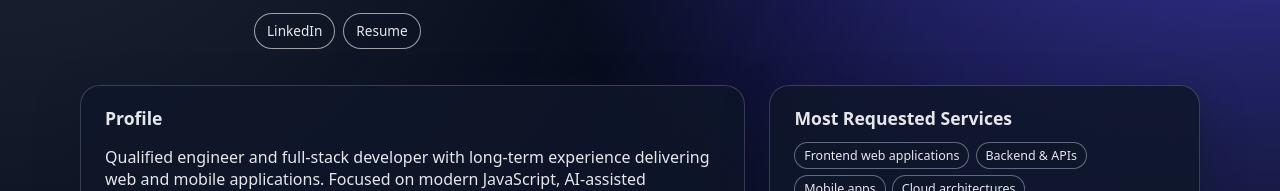
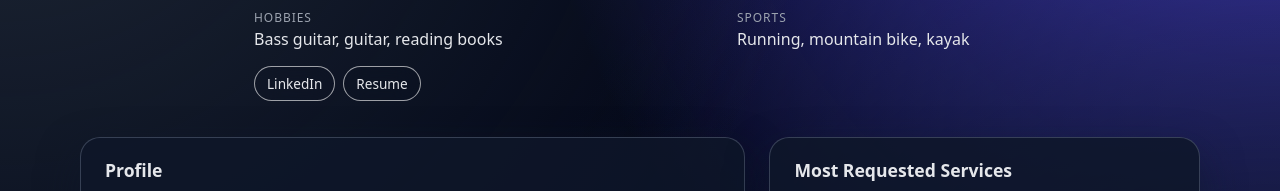
Before and after one commit to davideperrotta/davideperrotta.github.io, an Astro site: page / in a window 1280 px wide. Shown: the part 250-441 px from the top of the page. Built offline with nearby package versions, Linux system fonts and the light colour scheme; Astro itself is replaced by a stand-in of ours.

Commit message:
add hobbies section

```diff
--- a/src/components/ResumeHero.astro
+++ b/src/components/ResumeHero.astro
@@ -28,6 +28,14 @@
 			<div>
 				<dt>Languages</dt>
 				<dd>Italian, English</dd>
+			</div>
+			<div>
+				<dt>Hobbies</dt>
+				<dd>Bass guitar, guitar, reading books</dd>
+			</div>
+            <div>
+				<dt>Sports</dt>
+				<dd>Running, mountain bike, kayak</dd>
 			</div>
 		</dl>
 		<div class="resume__links">
```
